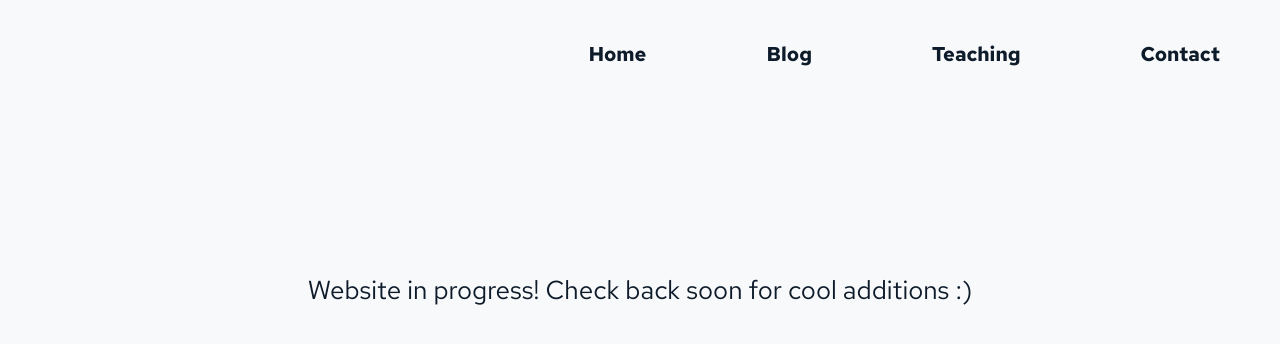
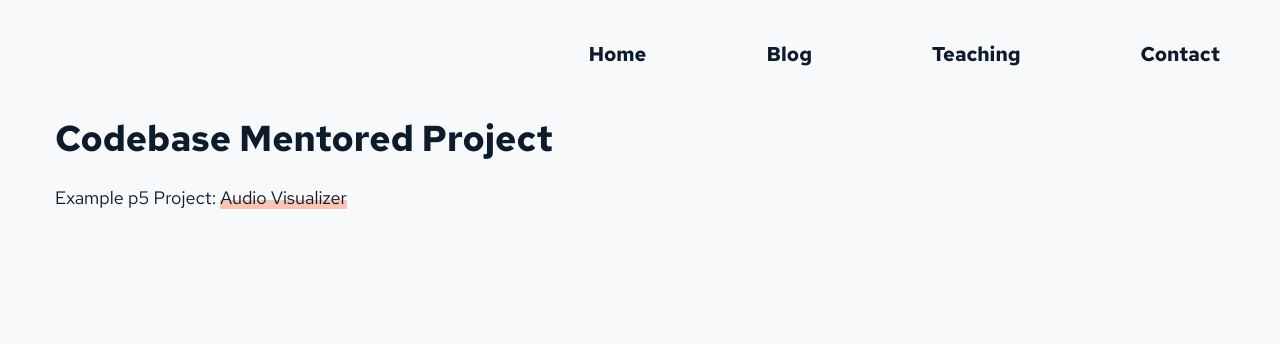
Before and after one commit to KnightAsterial/react-personal-website, a React (Create React App) app: page /teaching in a window 1280 px wide. Shown: the top 344 px of the page. Built offline with nearby package versions, Linux system fonts and the light colour scheme.

Commit message:
refactored link CSS and linked visualizer

```diff
--- a/src/App.css
+++ b/src/App.css
@@ -36,3 +36,14 @@
     max-width: 1170px;
   }
 }
+
+a.text-link {
+  text-decoration: none;
+  position: relative;
+  color: var(--main-black);
+  box-shadow: 0 -.5em 0 rgba(252, 119, 83, 0.4) inset;
+  transition: ease-out 0.25s;
+}
+a.text-link:hover {
+  box-shadow: 0 -1.3em 0 rgba(252, 119, 83, 0.4) inset;
+}
--- a/src/App.js
+++ b/src/App.js
@@ -3,6 +3,7 @@ import './App.css';
 import NavBar from './components/navbar/Navbar';
 import HomePage from './pages/HomePage/HomePage';
 import TestPage from './pages/TestPage/TestPage';
+import TeachingPage from './pages/TeachingPage/TeachingPage';
 
 import { Switch, Route } from 'react-router-dom';
 
@@ -18,7 +19,7 @@ function App() {
           <TestPage />
         </Route>
         <Route exact path="/teaching">
-          <TestPage />
+          <TeachingPage />
         </Route>
         <Route exact path="/contact">
           <TestPage />
--- a/src/pages/HomePage/HomePage.css
+++ b/src/pages/HomePage/HomePage.css
@@ -30,16 +30,6 @@
   max-width: 100%;
 }
 
-a.text-link {
-  text-decoration: none;
-  position: relative;
-  color: var(--main-black);
-  box-shadow: 0 -.5em 0 rgba(252, 119, 83, 0.4) inset;
-  transition: ease-out 0.25s;
-}
-a.text-link:hover {
-  box-shadow: 0 -1.3em 0 rgba(252, 119, 83, 0.4) inset;
-}
 /* a.text-link::after {
   content: "";
   background-color: rgba(252, 119, 83, 0.5);
--- /dev/null
+++ b/src/pages/TeachingPage/TeachingPage.css
@@ -0,0 +1,3 @@
+.teaching-page {
+    text-align: left;
+}
--- /dev/null
+++ b/src/pages/TeachingPage/TeachingPage.js
@@ -0,0 +1,12 @@
+import './TeachingPage.css';
+
+function TeachingPage() {
+  return (
+    <main className="teaching-page container">
+      <h1>Codebase Mentored Project</h1>
+      <p>Example p5 Project: <a className="text-link" href="https://viz.ryanzhao.me">Audio Visualizer</a></p>
+    </main>
+  )
+}
+
+export default TeachingPage;
```
Also changed, not shown: 1 other file (tests, documents, lock files or other folders).
